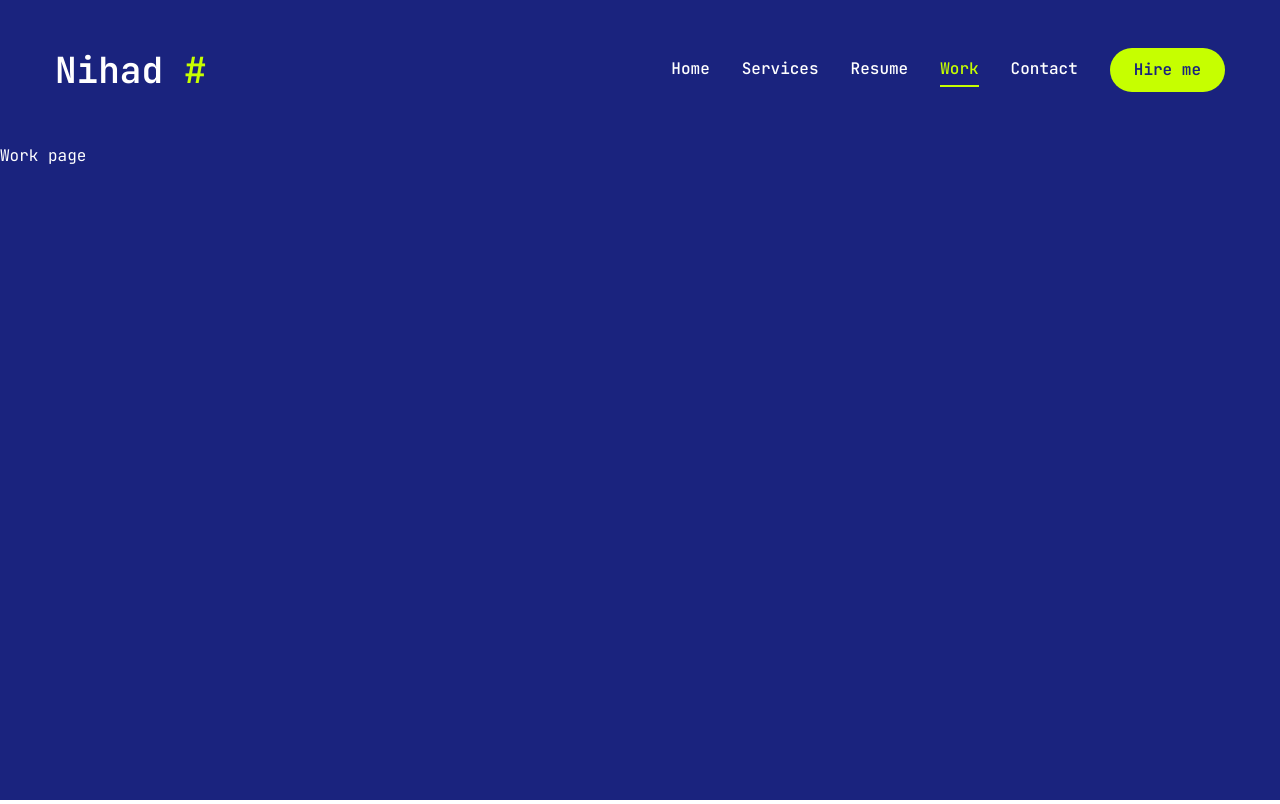
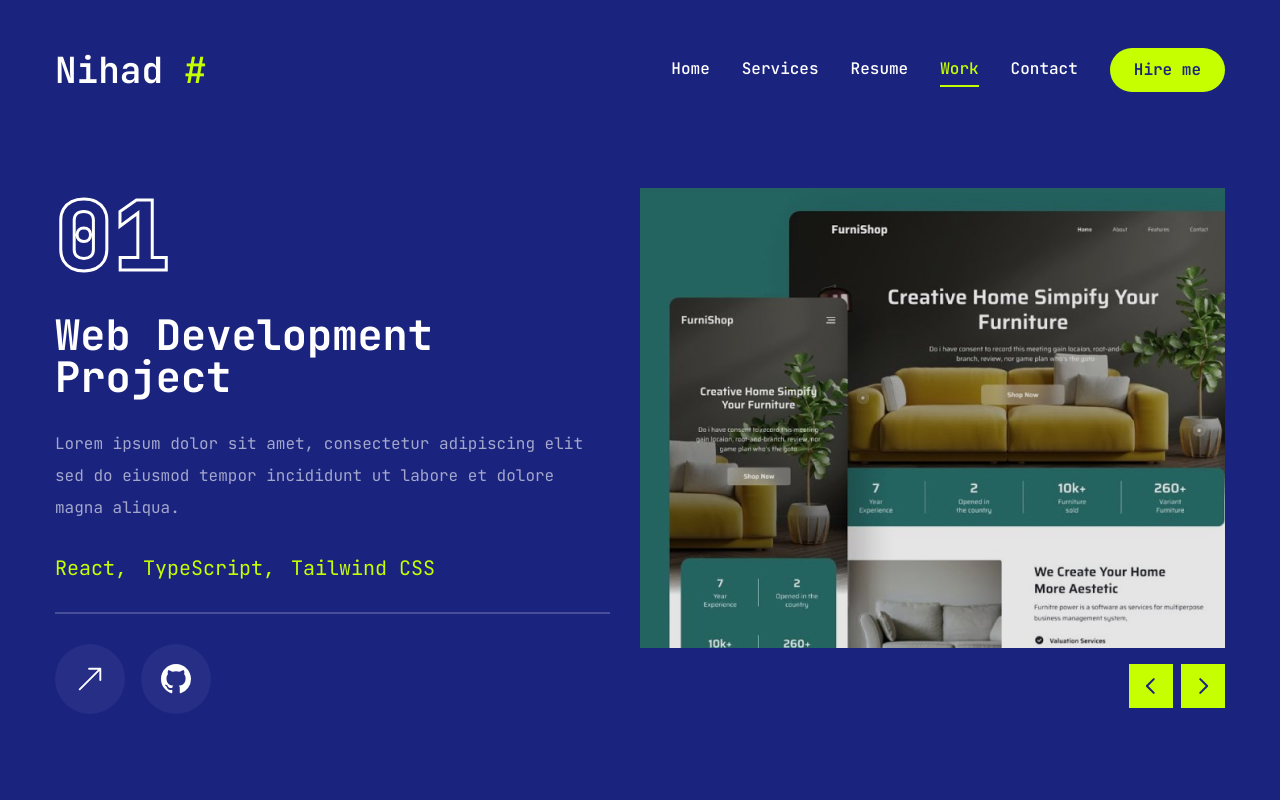
Before and after one commit to nihaadk/nihad-portofolio, a Next.js app: page /work in a window 1280 px wide. Built offline with nearby package versions, Linux system fonts and the light colour scheme.

Commit message:
add swiper

```diff
--- a/app/work/page.tsx
+++ b/app/work/page.tsx
@@ -1,8 +1,134 @@
+'use client';
+import LinkButton from '@/components/LinkButton';
+import { motion } from 'framer-motion';
+import { useState } from 'react';
+import { BsArrowUpRight, BsGithub } from 'react-icons/bs';
+import { Swiper, SwiperSlide } from 'swiper/react';
+import Image from 'next/image';
+import 'swiper/css';
+import SwiperSlideButtons from '@/components/SwiperSlideButtons';
+
+const projects = [
+  {
+    index: '01',
+    category: 'Web Development',
+    title: 'Project 1',
+    description:
+      'Lorem ipsum dolor sit amet, consectetur adipiscing elit sed do eiusmod tempor incididunt ut labore et dolore magna aliqua.',
+    stack: [{ name: 'React' }, { name: 'TypeScript' }, { name: 'Tailwind CSS' }],
+    image: '/assets/work/thumb1.png',
+    github: 'https://github.com',
+    live: 'https://github.com',
+  },
+  {
+    index: '02',
+    category: 'Frontend Development',
+    title: 'Project 2',
+    description:
+      'Lorem ipsum dolor sit amet, consectetur adipiscing elit sed do eiusmod tempor incididunt ut labore et dolore magna aliqua.',
+    stack: [{ name: 'React' }, { name: 'TypeScript' }, { name: 'Tailwind CSS' }],
+    image: '/assets/work/thumb2.png',
+    github: 'https://github.com',
+    live: 'https://github.com',
+  },
+  {
+    index: '03',
+    category: 'Frontend Development',
+    title: 'Project 3',
+    description:
+      'Lorem ipsum def dolor sit amet, consectetur adipiscing elit sed do eiusmod tempor incididunt ut labore et dolore magna aliqua.',
+    stack: [{ name: 'React' }, { name: 'TypeScript' }, { name: 'Tailwind CSS' }],
+    image: '/assets/work/thumb3.png',
+    github: 'https://github.com',
+    live: 'https://github.com',
+  },
+];
+
 const Work = () => {
+  const [project, setProject] = useState(projects[0]);
+
+  const handleSlideChange = (swiper: any) => {
+    const currentIndex = swiper.activeIndex;
+    setProject(projects[currentIndex]);
+  };
+
   return (
-    <div>
-      <h1>Work page</h1>
-    </div>
+    <motion.div
+      initial={{ opacity: 0 }}
+      animate={{ opacity: 1, transition: { delay: 2.4, duration: 0.4, ease: 'easeIn' } }}
+      className="min-h-[80vh] flex flex-col justify-center py-12 xl:px-0"
+    >
+      <div className="container mx-auto">
+        <div className="flex flex-col xl:flex-row xl:gap-[30px]">
+          <div className="w-full xl:w-[50%] xl:h-[460px] flex flex-col xl:justify-between order-2 xl:order-none">
+            <div className="flex flex-col gap-[30px] h-[50%]">
+              <div className="text-8xl leading-none font-extrabold text-transparent text-outline">
+                {project.index}
+              </div>
+              <h2 className="text-[42px] font-bold leading-none text-white group-hover:text-accent transition-all duration-500 capitalize">
+                {project.category} project
+              </h2>
+              <p className="text-white/60">{project.description}</p>
+              <ul className="flex gap-4">
+                {project.stack.map((item, index) => (
+                  <li key={index} className="text-accent text-xl">
+                    {item.name}
+                    {index !== project.stack.length - 1 && ','}
+                  </li>
+                ))}
+              </ul>
+
+              <div className="border border-white/20"></div>
+
+              <div className="flex items-center gap-4">
+                <LinkButton
+                  link={project.live}
+                  text="Live Project"
+                  icon={<BsArrowUpRight />}
+                />
+
+                <LinkButton
+                  link={project.github}
+                  text="Github repository"
+                  icon={<BsGithub />}
+                />
+              </div>
+            </div>
+          </div>
+          <div className="w-full xl:w-[50%]">
+            <Swiper
+              spaceBetween={30}
+              slidesPerView={1}
+              className="xl:h-[520px] mb-12"
+              onSlideChange={handleSlideChange}
+              onSwiper={swiper => console.log(swiper)}
+            >
+              {projects.map((project, index) => {
+                return (
+                  <SwiperSlide key={index} className="w-full">
+                    <div className="h-[460px] relative group flex justify-center items-center bg-pink-50/20">
+                      <div className="absolute top-0 bottom-0 w-full bg-black/10 z-10"></div>
+                      <div className="relative w-full h-full">
+                        <Image
+                          src={project.image}
+                          fill
+                          className="object-cover"
+                          alt={project.description}
+                        />
+                      </div>
+                    </div>
+                  </SwiperSlide>
+                );
+              })}
+              <SwiperSlideButtons
+                containerStyles="flex gap-2 absolute right-0 bottom-[calc(50%_-_22px)] xl:bottom-0 z-20 w-full justify-between xl:w-max xl:justify-none"
+                buttonStyles="bg-accent hover:bg-accent-hover text-primary text-[22px] w-[44px] h-[44px] flex justify-center items-center transition-all"
+              />
+            </Swiper>
+          </div>
+        </div>
+      </div>
+    </motion.div>
   );
 };
 
--- /dev/null
+++ b/components/LinkButton.tsx
@@ -0,0 +1,30 @@
+import Link from 'next/link';
+import { Tooltip, TooltipContent, TooltipProvider, TooltipTrigger } from './ui/tooltip';
+import { BsArrowUpRight } from 'react-icons/bs';
+import { IconType } from 'react-icons';
+import { ReactNode } from 'react';
+
+interface LinkButtonProps {
+  link: string;
+  text: string;
+  icon: ReactNode;
+}
+
+const LinkButton = ({ link, text, icon }: LinkButtonProps) => {
+  return (
+    <Link href={link}>
+      <TooltipProvider delayDuration={100}>
+        <Tooltip>
+          <TooltipTrigger className="w-[70px] h-[70px] rounded-full bg-white/5 flex justify-center items-center group">
+            <div className="text-white text-3xl group-hover:text-accent">{icon}</div>
+          </TooltipTrigger>
+          <TooltipContent>
+            <p>{text}</p>
+          </TooltipContent>
+        </Tooltip>
+      </TooltipProvider>
+    </Link>
+  );
+};
+
+export default LinkButton;
--- /dev/null
+++ b/components/SwiperSlideButtons.tsx
@@ -0,0 +1,23 @@
+import { useSwiper } from 'swiper/react';
+import { PiCaretLeftBold, PiCaretRightBold } from 'react-icons/pi';
+
+interface SwiperSlideButtonsProps {
+  containerStyles: string;
+  buttonStyles: string;
+}
+
+const SwiperSlideButtons = ({ containerStyles, buttonStyles }: SwiperSlideButtonsProps) => {
+  const swiper = useSwiper();
+  return (
+    <div className={containerStyles}>
+      <button className={buttonStyles}>
+        <PiCaretLeftBold onClick={() => swiper.slidePrev()} />
+      </button>
+      <button className={buttonStyles}>
+        <PiCaretRightBold onClick={() => swiper.slideNext()} />
+      </button>
+    </div>
+  );
+};
+
+export default SwiperSlideButtons;
--- a/components/ui/tooltip.tsx
+++ b/components/ui/tooltip.tsx
@@ -1,15 +1,15 @@
-"use client"
+'use client';
 
-import * as React from "react"
-import * as TooltipPrimitive from "@radix-ui/react-tooltip"
+import * as React from 'react';
+import * as TooltipPrimitive from '@radix-ui/react-tooltip';
 
-import { cn } from "@/lib/utils"
+import { cn } from '@/lib/utils';
 
-const TooltipProvider = TooltipPrimitive.Provider
+const TooltipProvider = TooltipPrimitive.Provider;
 
-const Tooltip = TooltipPrimitive.Root
+const Tooltip = TooltipPrimitive.Root;
 
-const TooltipTrigger = TooltipPrimitive.Trigger
+const TooltipTrigger = TooltipPrimitive.Trigger;
 
 const TooltipContent = React.forwardRef<
   React.ElementRef<typeof TooltipPrimitive.Content>,
@@ -19,12 +19,12 @@ const TooltipContent = React.forwardRef<
     ref={ref}
     sideOffset={sideOffset}
     className={cn(
-      "z-50 overflow-hidden rounded-md border bg-popover px-3 py-1.5 text-sm text-popover-foreground shadow-md animate-in fade-in-0 zoom-in-95 data-[state=closed]:animate-out data-[state=closed]:fade-out-0 data-[state=closed]:zoom-out-95 data-[side=bottom]:slide-in-from-top-2 data-[side=left]:slide-in-from-right-2 data-[side=right]:slide-in-from-left-2 data-[side=top]:slide-in-from-bottom-2",
-      className
+      'z-50 overflow-hidden  rounded-md border bg-popover px-3 py-1.5 text-sm text-primary bg-white shadow-md animate-in fade-in-0 zoom-in-95 data-[state=closed]:animate-out data-[state=closed]:fade-out-0 data-[state=closed]:zoom-out-95 data-[side=bottom]:slide-in-from-top-2 data-[side=left]:slide-in-from-right-2 data-[side=right]:slide-in-from-left-2 data-[side=top]:slide-in-from-bottom-2',
+      className,
     )}
     {...props}
   />
-))
-TooltipContent.displayName = TooltipPrimitive.Content.displayName
+));
+TooltipContent.displayName = TooltipPrimitive.Content.displayName;
 
-export { Tooltip, TooltipTrigger, TooltipContent, TooltipProvider }
+export { Tooltip, TooltipTrigger, TooltipContent, TooltipProvider };
--- a/package.json
+++ b/package.json
@@ -24,6 +24,7 @@
     "react-countup": "^6.5.3",
     "react-dom": "^18",
     "react-icons": "^5.3.0",
+    "swiper": "^11.1.10",
     "tailwind-merge": "^2.5.2",
     "tailwindcss-animate": "^1.0.7"
   },
```
Also changed, not shown: 1 other file (tests, documents, lock files or other folders).
